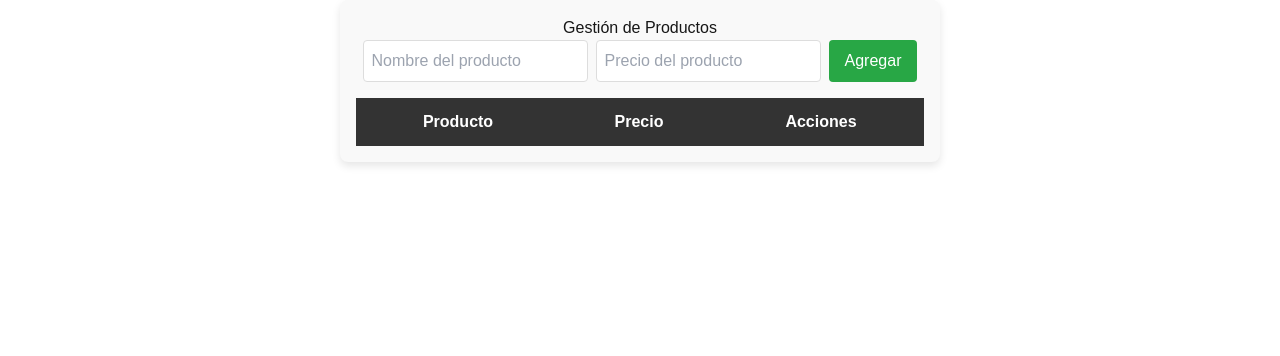
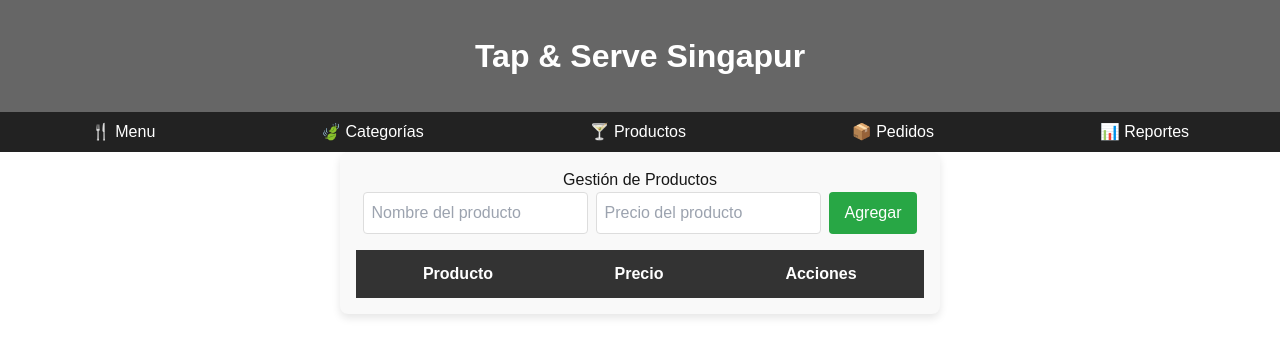
Before and after one commit to lopezsDev/Tap-Server-Singapur, a Next.js app in the folder frontend/: page /paginas/Productos in a window 1280 px wide. Shown: the top 356 px of the page. Built offline with nearby package versions, Linux system fonts and the light colour scheme.

Commit message:
Ultimos cambios de la pagina principal

```diff
--- a/frontend/src/app/components/Header.js
+++ b/frontend/src/app/components/Header.js
@@ -28,7 +28,7 @@ const Header = () => {
                 onMouseLeave={handleMouseLeave}
               >
                 <li>
-                  <Link href="/Menu.tsx">Plataforma Menu</Link>
+                  <Link href="./paginas/Menu">Plataforma Menu</Link>
                 </li>
                 <li>
                   <Link href="/menu">Organizar por categorías</Link>
--- a/frontend/src/app/page.tsx
+++ b/frontend/src/app/page.tsx
@@ -43,7 +43,7 @@ export default function Home() {
             <div style={styles.textContent}>
               <h2 style={styles.title}>Pedidos</h2>
               <p style={styles.description}>Consulta, realiza, modifica los pedidos de tu negocio</p>
-              <button style={styles.button}><Link href="../paginas/Menu">Read More</Link></button>
+              <button style={styles.button}><Link href="./paginas/Pedidos">Read More</Link></button>
             </div>
           </div>
 
@@ -53,7 +53,7 @@ export default function Home() {
             <div style={styles.textContent}>
               <h2 style={styles.title}>Reportes</h2>
               <p style={styles.description}>Añade, cambia o crea un reporte.</p>
-              <button style={styles.button}><Link href="../paginas/Menu">Read More</Link></button>
+              <button style={styles.button}><Link href="./paginas/Reportes">Read More</Link></button>
             </div>
           </div>
 
--- a/frontend/src/app/paginas/Productos/page.tsx
+++ b/frontend/src/app/paginas/Productos/page.tsx
@@ -1,4 +1,5 @@
 "use client";
+import Header from '@/app/components/Header';
 import React, { ChangeEvent, useState } from 'react';
 
 interface Product {
@@ -30,7 +31,10 @@ const ProductosPage: React.FC = () => {
   };
 
   return (
+    <div>
+      <Header/>
     <div style={styles.container}>
+
       <h1>Gestión de Productos</h1>
       <div style={styles.inputContainer}>
         <input
@@ -71,6 +75,7 @@ const ProductosPage: React.FC = () => {
           ))}
         </tbody>
       </table>
+    </div>
     </div>
   );
 };
```
